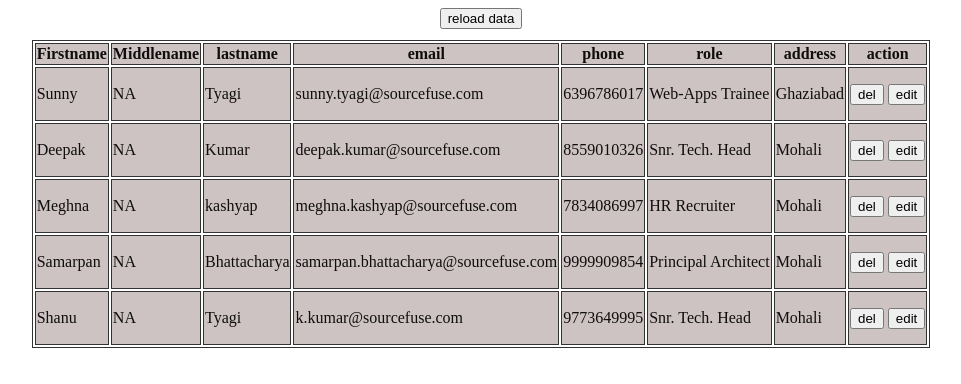
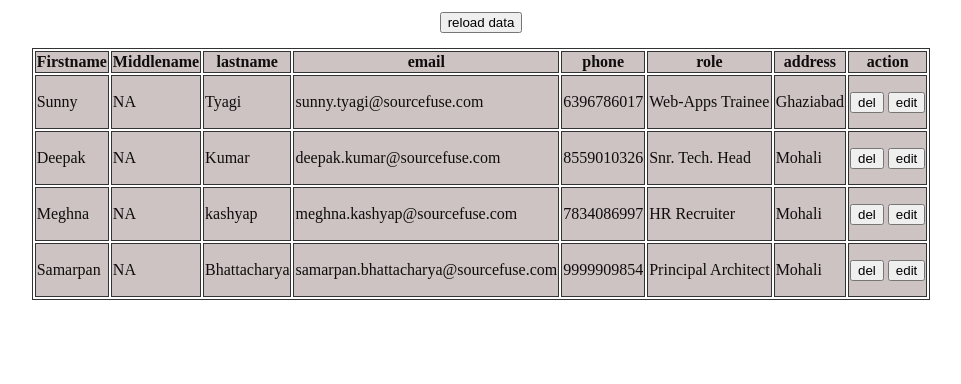
Before and after one commit to Tyagi-Sunny/Assi1, a plain HTML site: page index.html in a window 1280 px wide. Both pictures are taken after a click on the button "Load Data". Shown: the whole page, without its empty margins (159-1120 px from the left). Drawn offline with Linux system fonts and the light colour scheme.

Commit message:
applied changes

```diff
--- a/index.html
+++ b/index.html
@@ -16,8 +16,8 @@
             <div class="load-button-container" style="flex-grow: 1;">
                 <div class="loadbutton">
 
-                    <button onclick="loaddata()" id="load">Load Data</button>
-                    <button onclick="reloaddata()" id="reload">reload data</button>
+                    <button onclick="loadData()" id="load">Load Data</button>
+                    <button onclick="reloadData()" id="reload">reload data</button>
                 </div>
             </div>
             <div class="table-container" style="flex-grow: 1;">
--- a/scripts/main.js
+++ b/scripts/main.js
@@ -1,159 +1,124 @@
-var data=[
+let data = [
   {
-        firstname:"Sunny",
-        middlename:"NA",
-        lastname:"Tyagi",
-        email:"sunny.tyagi@sourcefuse.com",
-        phone:"6396786017",
-        role:"Web-Apps Trainee",
-        address:"Ghaziabad",
-        id:1
+    firstName: "Sunny",
+    middleName: "NA",
+    lastName: "Tyagi",
+    email: "sunny.tyagi@sourcefuse.com",
+    phone: "6396786017",
+    role: "Web-Apps Trainee",
+    address: "Ghaziabad",
+    id: 1,
   },
   {
-        firstname:"Deepak",
-        middlename:"NA",
-        lastname:"Kumar",
-        email:"deepak.kumar@sourcefuse.com",
-        phone:"8559010326",
-        role:"Snr. Tech. Head",
-        address:"Mohali",
-        id:2
+    firstName: "Deepak",
+    middleName: "NA",
+    lastName: "Kumar",
+    email: "deepak.kumar@sourcefuse.com",
+    phone: "8559010326",
+    role: "Snr. Tech. Head",
+    address: "Mohali",
+    id: 2,
   },
   {
-        firstname:"Meghna",
-        middlename:"NA",
-        lastname:"kashyap",
-        email:"meghna.kashyap@sourcefuse.com",
-        phone:"7834086997",
-        role:"HR Recruiter",
-        address:"Mohali",
-        id:3
-    },{
-        firstname:"Samarpan",
-        middlename:"NA",
-        lastname:"Bhattacharya",
-        email:"samarpan.bhattacharya@sourcefuse.com",
-        phone:"9999909854",
-        role:"Principal Architect",
-        address:"Mohali",
-        id:4
+    firstName: "Meghna",
+    middleName: "NA",
+    lastName: "kashyap",
+    email: "meghna.kashyap@sourcefuse.com",
+    phone: "7834086997",
+    role: "HR Recruiter",
+    address: "Mohali",
+    id: 3,
   },
   {
-        firstname:"Shanu",
-        middlename:"NA",
-        lastname:"Tyagi",
-        email:"k.kumar@sourcefuse.com",
-        phone:"9773649995",
-        role:"Snr. Tech. Head",
-        address:"Mohali",
-        id:5
-    }
-]
+    firstName: "Samarpan",
+    middleName: "NA",
+    lastName: "Bhattacharya",
+    email: "samarpan.bhattacharya@sourcefuse.com",
+    phone: "9999909854",
+    role: "Principal Architect",
+    address: "Mohali",
+    id: 4,
+  },
+];
 
-function loaddata() {
-    let table=document.getElementById("datatable");
-    let rowcount=table.rows.length;
-    let colcount=table.rows[0].cells.length;
+function loadData() {
+  const table = document.getElementById("datatable");
+  let rowCount = table.rows.length;
 
-    for(var i=0;i<data.length;i++){
-        if(data[i]){
-            var row=table.insertRow(rowcount);
-            var cellnum=0;
-            for(var j in data[i]){
-                if(cellnum!=7){
-                    var cell=row.insertCell(cellnum);
-                    cell.innerHTML=`<p class=\"info-row-${row.rowIndex}\">${data[i][j]}</p>
-                                    <input type="text" class=\"edit-info-row-${row.rowIndex}\" name=\"${j}\" style="display:none" value=\"${data[i][j]}\">`;
-                    cellnum+=1;
-
-                }
-                else{
-
-                    var actioncell=row.insertCell(cellnum);
-                    actioncell.innerHTML=`
+  for (let employeeData of data) {
+    let row = table.insertRow(rowCount);
+    let cellNum = 0;
+    for (let j in employeeData) {
+      let newCell = row.insertCell(cellNum);
+      if (cellNum != 7) {
+        newCell.innerHTML = `<p class=\"info-row-${row.rowIndex}\">${employeeData[j]}</p>
+                                    <input type="text" class=\"edit-info-row-${row.rowIndex}\" name=\"${j}\" style="display:none" value=\"${employeeData[j]}\">`;
+        cellNum += 1;
+      } else {
+        newCell.innerHTML = `
                               <div id=\"normal-action-${row.rowIndex}\">
-                                            <button id=\"del-row-${data[i][j]}\" onclick=\"deleterow(${data[i][j]})\">del</button>
-                                            <button id=\"edit-row-${data[i][j]}\" onclick=\"editrow(${row.rowIndex})\">edit</button>
+                                  <button id=\"del-row-${employeeData[j]}\" onclick=\"deleteRow(${row.rowIndex})\">del</button>
+                                  <button id=\"edit-row-${employeeData[j]}\" onclick=\"editRow(${row.rowIndex})\">edit</button>
                               </div>
                               <div id=\"edit-action-${row.rowIndex}\" style=\"display:none\">
-                                            <button id=\"save-row-${data[i][j]}\" onclick=\"save(${row.rowIndex},${data[i][j]})\">save</button>
-                                            <button id=\"cancel-row-${data[i][j]}\" onclick=\"cancel(${row.rowIndex})\">cancel</button>
+                                  <button id=\"save-row-${employeeData[j]}\" onclick=\"save(${row.rowIndex})\">save</button>
+                                  <button id=\"cancel-row-${employeeData[j]}\" onclick=\"cancel(${row.rowIndex})\">cancel</button>
                               </div>
                               `;
       }
-
     }
 
-            rowcount++;
+    rowCount++;
+  }
+  document.getElementById("reload").style.display = "inline";
+  document.getElementById("load").style.display = "none";
 }
 
-
-    }
-    document.getElementById('reload').style.display="inline";
-    document.getElementById('load').style.display="none";
-
+function save(n) {
+  let editableRowInput = document.getElementsByClassName(`edit-info-row-${n}`);
+  Array.from(editableRowInput).forEach((input) => {
+    data[n - 1][input.name] = input.value;
+  });
+  reloadData();
 }
 
-function save(n,di){        //di- data index
-    console.log("n",n);
-    // console.log(data);
-    var myinput=document.getElementsByClassName(`edit-info-row-${n}`);
-    for(var i=0;i<myinput.length;i++){
-        var myname=myinput[i].name;
-        data[di-1][myname]=myinput[i].value;
-    }
-    console.log("data",data);
-    reloaddata();
-    // console.log(myinput[0].name);
-    console.log("di",di);
-    // data[di-1].firstname=myinput[0].value;
+function cancel(n) {
+  let editableRowInput = document.getElementsByClassName(`edit-info-row-${n}`);
+  let staticCellData = document.getElementsByClassName(`info-row-${n}`);
+
+  Array.from(editableRowInput).forEach((input) => {
+    input.style.display = "none";
+  });
+  Array.from(staticCellData).forEach((input) => {
+    input.style.display = "inline";
+  });
+  document.getElementById(`normal-action-${n}`).style.display = "inline";
+  document.getElementById(`edit-action-${n}`).style.display = "none";
 }
 
-function cancel(n){
-    console.log("n",n);
-    var myinput=document.getElementsByClassName(`edit-info-row-${n}`);
-    var myinfo=document.getElementsByClassName(`info-row-${n}`);
-    // console.log("myinfo",myinfo);
-    // console.log("n",n);
-    // console.log("myinput",myinput);
-    for(var i=0;i<myinput.length;i++){
-        myinput[i].style.display="none";
-        myinfo[i].style.display="inline";
-    }
-    document.getElementById(`normal-action-${n}`).style.display="inline";
-    document.getElementById(`edit-action-${n}`).style.display="none";
+function editRow(n) {
+  let editableRowInput = document.getElementsByClassName(`edit-info-row-${n}`);
+  let staticCellData = document.getElementsByClassName(`info-row-${n}`);
+  Array.from(editableRowInput).forEach((input) => {
+    input.style.display = "inline";
+  });
+  Array.from(staticCellData).forEach((input) => {
+    input.style.display = "none";
+  });
+  document.getElementById(`normal-action-${n}`).style.display = "none";
+  document.getElementById(`edit-action-${n}`).style.display = "inline";
 }
 
-function editrow(n) {
-    var myinput=document.getElementsByClassName(`edit-info-row-${n}`);
-    var myinfo=document.getElementsByClassName(`info-row-${n}`);
-    console.log("myinfo",myinfo);
-    console.log("n",n);
-    console.log("myinput",myinput);
-    for(var i=0;i<myinput.length;i++){
-        myinput[i].style.display="inline";
-        myinfo[i].style.display="none";
-    }
-    document.getElementById(`normal-action-${n}`).style.display="none";
-    document.getElementById(`edit-action-${n}`).style.display="inline";
-    // document.getElementById()
+function deleteRow(n) {
+  data = [...data.slice(0, n - 1), ...data.slice(n)];
+  reloadData();
 }
 
-function deleterow(n) {
-    var table=document.getElementById('datatable');
-    delete data[n-1];
-    console.log("n",n);
-    console.log("table",table.rows);
-    console.log("data",data);
-    reloaddata();
-}
-
-function reloaddata() {
-    // alert("Hii, Say hello to Tyagi ji");
-    let table=document.getElementById("datatable");
-    var rowcount=table.rows.length;
-    for(var i=1;i<rowcount;i++){
+function reloadData() {
+  const table = document.getElementById("datatable");
+  let rowCount = table.rows.length;
+  for (let i = 1; i < rowCount; i++) {
     table.deleteRow(1);
   }
-    loaddata();
+  loadData();
 }
```
Also changed, not shown: 1 other file. Lines whose indentation alone changed are shown as unchanged.
